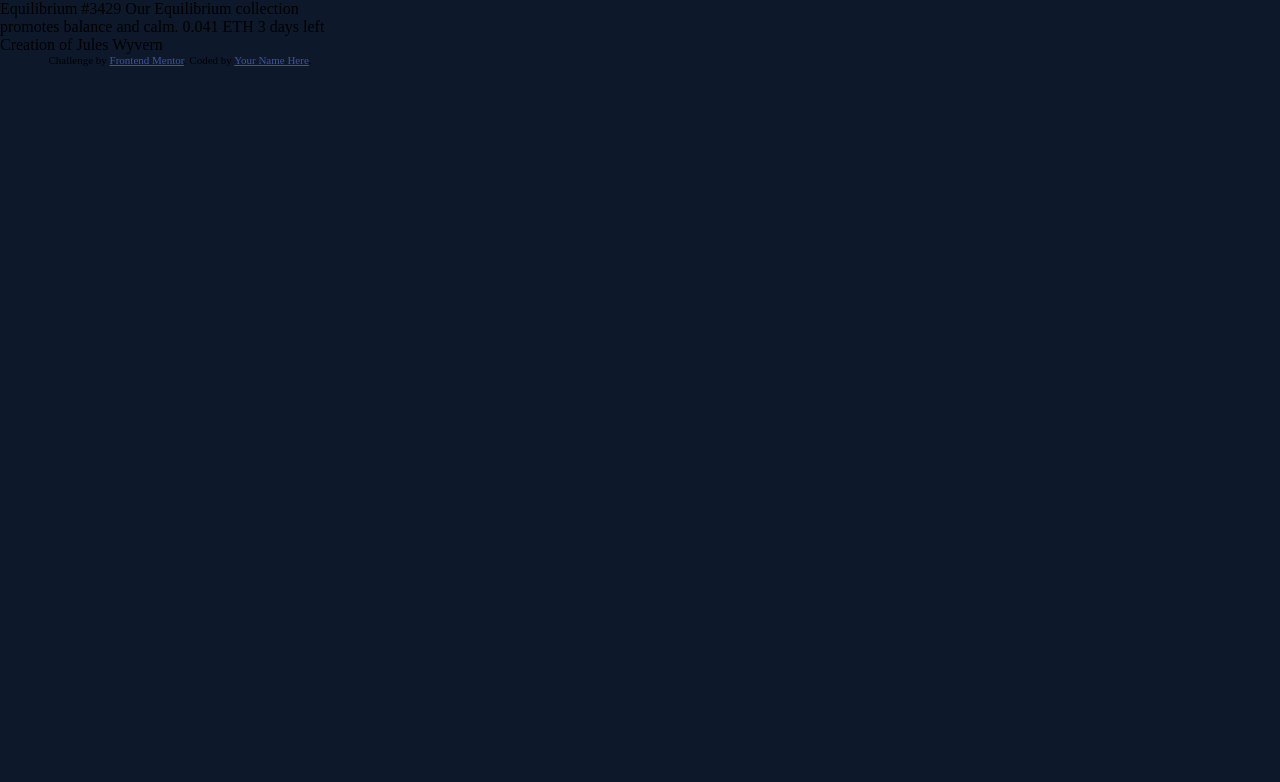
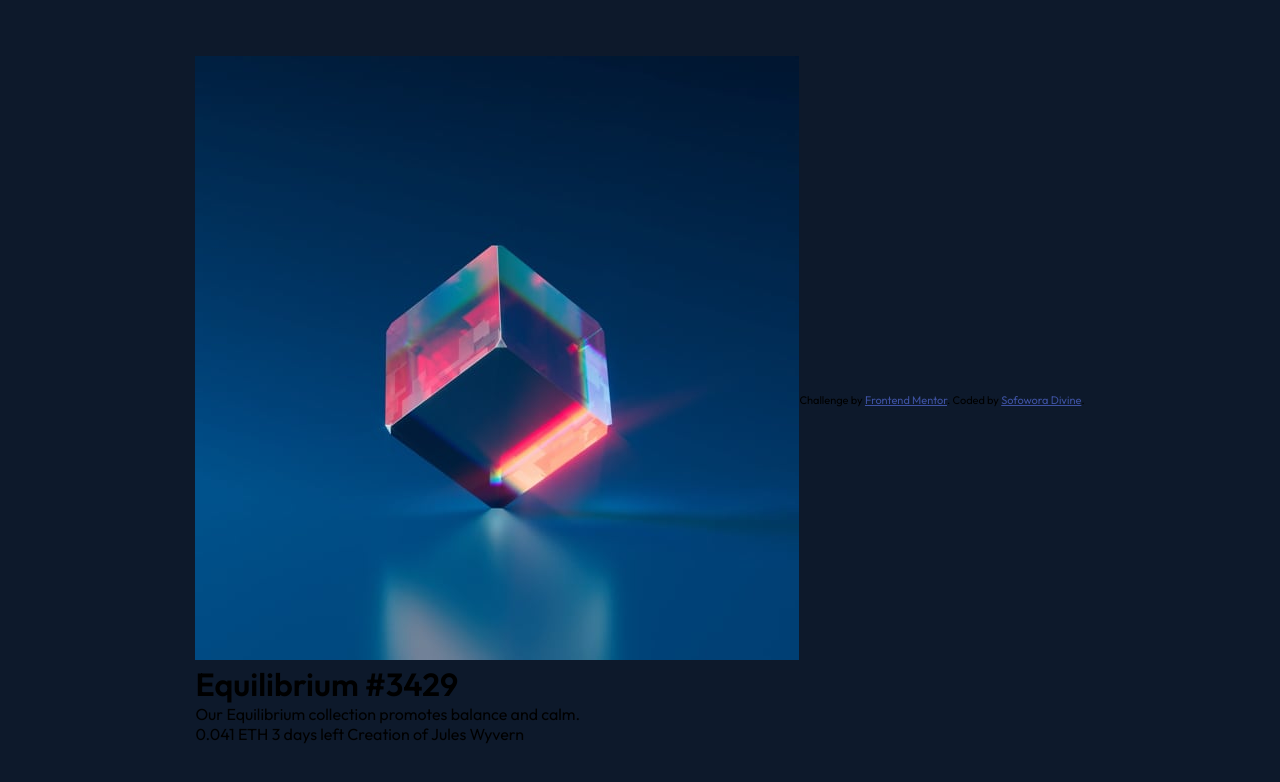
Before and after one commit to Deodiv/nft-preview-card-component-main, a plain HTML site: page index.html in a window 1280 px wide. Drawn offline with Linux system fonts and the light colour scheme.

Commit message:
New Changes

```diff
--- a/index.html
+++ b/index.html
@@ -10,19 +10,26 @@
 
 </head>
 <body>
+  <div class="container">
+    <div class="card">
+      <img src="/images/image-equilibrium.jpg" alt="NFT Equilibrium image">
 
-  Equilibrium #3429
+      <div class="text">
+        <h1>Equilibrium #3429</h1>
+        <p>Our Equilibrium collection promotes balance and calm.</p>
+        <span>0.041 ETH</span>
+        <span>3 days left</span>
+        <span>Creation of Jules Wyvern</span>
+      </div>
+    </div>
 
-  Our Equilibrium collection promotes balance and calm.
 
-  0.041 ETH
-  3 days left
+  </div>
 
-  Creation of Jules Wyvern
 
   <div class="attribution">
     Challenge by <a href="https://www.frontendmentor.io?ref=challenge" target="_blank">Frontend Mentor</a>.
-    Coded by <a href="#">Your Name Here</a>.
+    Coded by <a href="https://github.com/Deodiv">Sofowora Divine</a>.
   </div>
 </body>
 </html>
--- a/style.css
+++ b/style.css
@@ -1,12 +1,15 @@
 @import url('https://fonts.googleapis.com/css2?family=Outfit:wght@300;400;600&display=swap');
-
 * {
     padding: 0;
     margin: 0;
 }
 body {
-    max-width: 360px;
     background: hsl(217, 54%, 11%);
+    font-family: 'Outfit', sans-serif;
+    min-height: 100vh;
+    display: flex;
+    justify-content: center;
+    align-items: center;
 }
 
 
```
